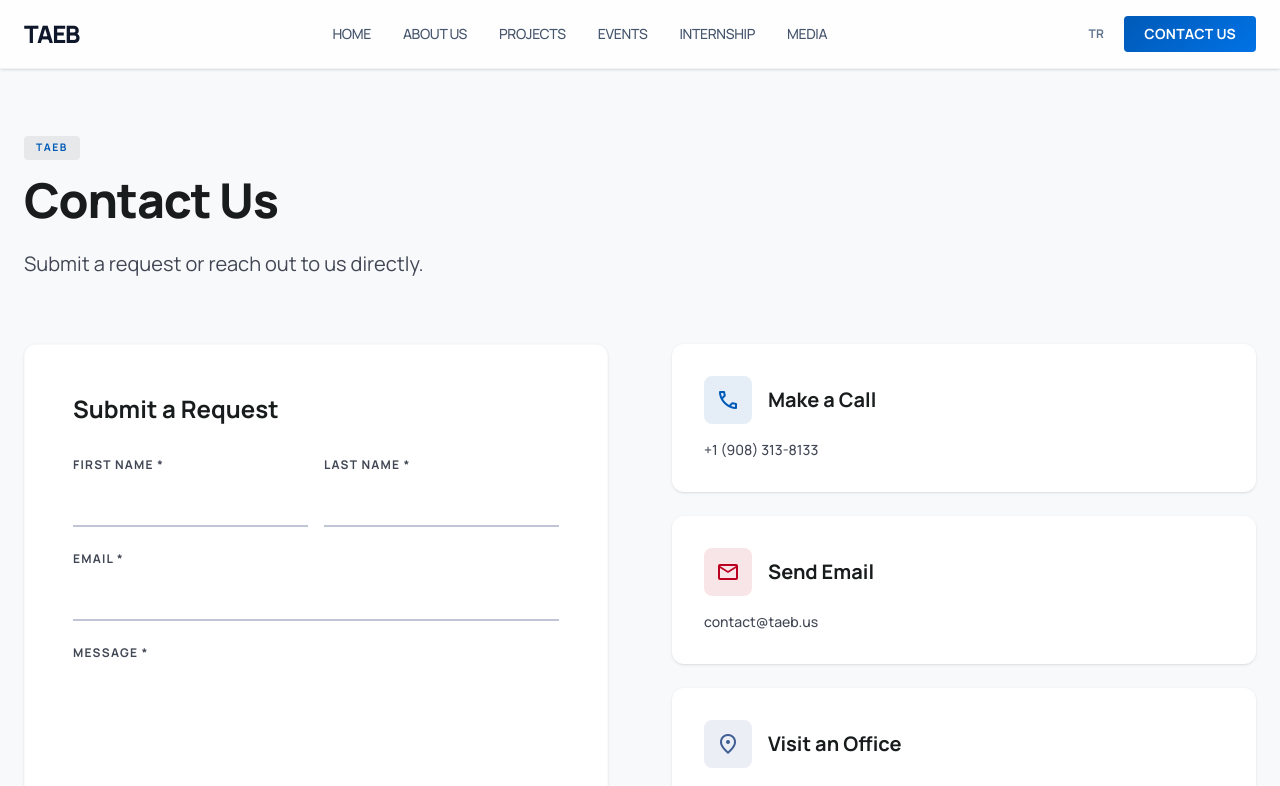
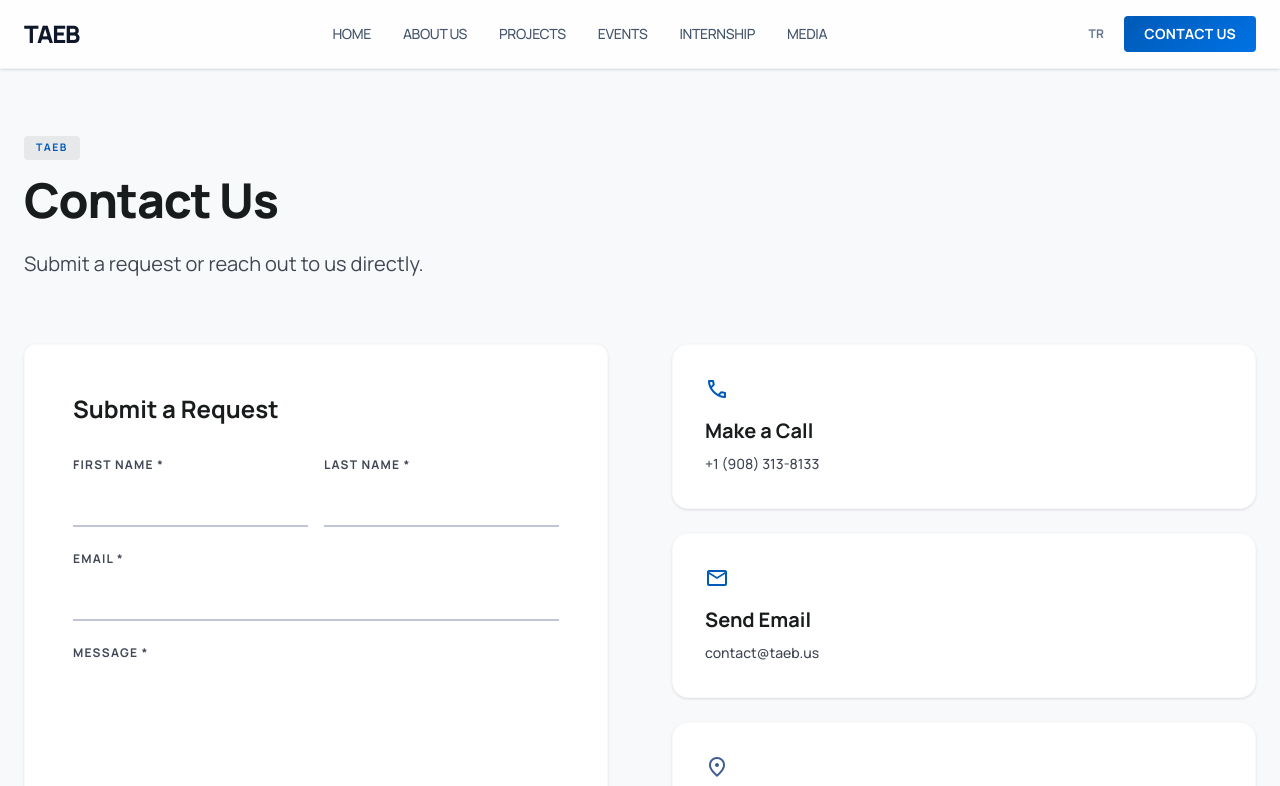
Before and after one commit to bulutmuf/taeb, a React (Vite) app: page /contact in a window 1280 px wide. Shown: the top 786 px of the page. Built offline with nearby package versions, Linux system fonts and the light colour scheme.

Commit message:
style: modernize contact cards and improve icon aesthetics

```diff
--- a/src/components/ContactCard.tsx
+++ b/src/components/ContactCard.tsx
@@ -6,26 +6,28 @@ interface ContactCardProps {
 }
 
 export default function ContactCard({ icon, title, content, theme = "primary" }: ContactCardProps) {
-  const getThemeVars = () => {
+  const getThemeText = () => {
     switch (theme) {
-      case "secondary": return { bg: "bg-secondary/10", text: "text-secondary" };
-      case "tertiary": return { bg: "bg-tertiary/10", text: "text-tertiary" };
-      default: return { bg: "bg-primary/10", text: "text-primary" };
+      case "secondary": return "text-secondary";
+      case "tertiary": return "text-primary"; // Changed from tertiary (red) to primary for a better look
+      default: return "text-primary";
     }
   };
 
-  const colors = getThemeVars();
+  const textColor = getThemeText();
 
   return (
-    <div className="bg-surface-container-lowest p-8 rounded-xl shadow-sm hover:shadow-md transition-shadow">
-      <div className="flex items-center gap-4 mb-4">
-        <div className={`w-12 h-12 rounded-lg flex items-center justify-center ${colors.bg}`}>
-          <span className={`material-symbols-outlined ${colors.text}`}>{icon}</span>
+    <div className="bg-surface-container-lowest p-8 rounded-2xl shadow-sm hover:shadow-xl transition-all border border-outline-variant/10 group">
+      <div className="flex flex-col items-start gap-4">
+        <span className={`material-symbols-outlined text-4xl ${textColor} transition-transform group-hover:scale-110 duration-300`}>
+          {icon}
+        </span>
+        <div>
+          <h3 className="text-xl font-bold text-on-surface mb-2">{title}</h3>
+          <div className="text-on-surface-variant text-sm font-medium leading-relaxed">
+            {content}
+          </div>
         </div>
-        <h3 className="text-xl font-bold text-on-surface">{title}</h3>
-      </div>
-      <div className="text-on-surface-variant text-sm font-medium">
-        {content}
       </div>
     </div>
   );
```
